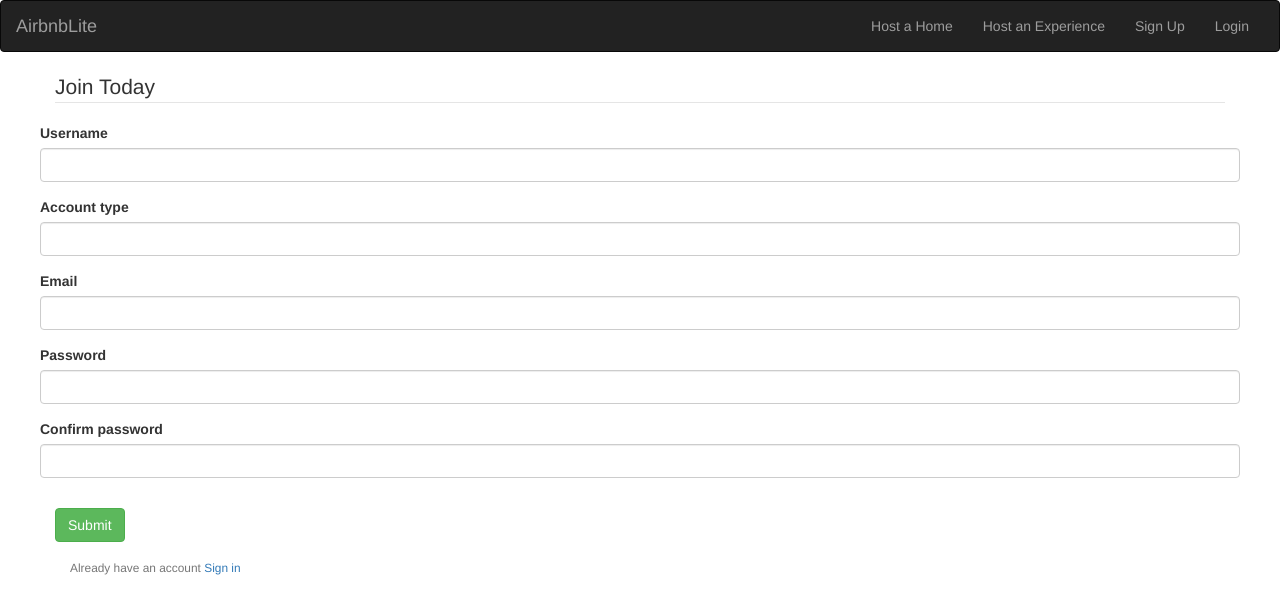
After one commit to gkang2018/AirbnbLite, a Python web app: template templates/newProperty.html in a window 1280 px wide. The commit adds this page. Shown: the top 614 px of the page. Run offline with Jinja, Linux system fonts and the light colour scheme; the template is opened without the code that fills it, so the values that code supplies are empty, except form fields; form fields are guessed from the names that the template uses; some libraries are stand-ins or nearby versions.

Commit message:
added layout template

```diff
--- /dev/null
+++ b/templates/newProperty.html
@@ -0,0 +1,117 @@
+<!DOCTYPE html>
+<html>
+<head>
+    <title>Home Page</title>
+    <link rel="stylesheet" href="https://maxcdn.bootstrapcdn.com/bootstrap/3.3.7/css/bootstrap.min.css" integrity="sha384-BVYiiSIFeK1dGmJRAkycuHAHRg32OmUcww7on3RYdg4Va+PmSTsz/K68vbdEjh4u" crossorigin="anonymous">
+    <style>
+
+    </style>
+</head>
+<body>
+    <nav class="navbar transparent navbar-inverse">
+        <div class="container-fluid">
+          <!-- Brand and toggle get grouped for better mobile display -->
+          <div class="navbar-header">
+            <button type="button" class="navbar-toggle collapsed" data-toggle="collapse" data-target="#bs-example-navbar-collapse-1" aria-expanded="false">
+              <span class="sr-only">Toggle navigation</span>
+              <span class="icon-bar"></span>
+              <span class="icon-bar"></span>
+              <span class="icon-bar"></span>
+            </button>
+            <a href = "/" class="navbar-brand" href="#"><span class = "navText">AirbnbLite</span></a>
+          </div>
+
+          <!-- Collect the nav links, forms, and other content for toggling -->
+          <div class="collapse navbar-collapse" id="bs-example-navbar-collapse-1">
+            <ul class="nav navbar-nav navbar-right">
+                <li class = "test"><a href="#"><span class = "navText">Host a Home</span></a></li>
+                <li><a class = "navText" href="#"><span class = "navText">Host an Experience</span></a></li>
+                <li><a class = "navText" href="#"><span class = "navText">Sign Up</span></a></li>
+                <li><a class = "navText" href="#"><span class = "navText"> Login</span></a></li>
+
+            </ul>
+          </div><!-- /.navbar-collapse -->
+        </div><!-- /.container-fluid -->
+      </nav>
+        <div class = "container">
+            <div class = "content-section">
+                <form method = "POST" action = "/register/" class="form-horizontal">
+                        {{form.hidden_tag()}}
+                        <fieldset class = "form-group">
+                            <legend class = "border-bottom mb-4">Join Today</legend>
+                            <div class = "form-group">
+                                {{ form.username.label(class='form-control-label') }}
+
+                                {% if form.username.errors %}
+                                    <div class = "has-error has-feedback">
+                                        {% for error in form.username.errors %}
+                                            <span>{{ error }}</span>
+                                        {% endfor %}
+                                    </div>
+                                {% else %}
+                                    {{ form.username(class='form-control form-control-lg') }}
+                                {% endif %}
+                            </div>
+                            <div class = "form-group">
+                                {{ form.accountType.label(class='form-control-label') }}
+                                {% if form.accountType.errors %}
+                                    <div class = "has-error has-feedback">
+                                        {% for error in form.accountType.errors %}
+                                            <span>{{ error }}</span>
+                                        {% endfor %}
+                                    </div>
+                                {% else %}
+                                    {{ form.accountType(class='form-control form-control-lg') }}
+                                {% endif %}
+                            </div>
+                            <div class = "form-group">
+                                    {{ form.email.label(class='form-control-label') }}
+                                    {% if form.email.errors %}
+                                        <div class = "has-error has-feedback">
+                                            {% for error in form.email.errors %}
+                                                <span>{{ error }}</span>
+                                            {% endfor %}
+                                        </div>
+                                    {% else %}
+                                        {{ form.email(class='form-control form-control-lg') }}
+                                    {% endif %}
+                            </div>
+                            <div class = "form-group">
+                                    {{ form.password.label(class='form-control-label') }}
+                                    {% if form.password.errors %}
+                                        <div class = "has-error has-feedback">
+                                            {% for error in form.password.errors %}
+                                                <span>{{ error }}</span>
+                                            {% endfor %}
+                                        </div>
+                                    {% else %}
+                                        {{ form.password(class='form-control form-control-lg') }}
+                                    {% endif %}
+                            </div>
+                            <div class = "form-group">
+                                    {{ form.confirm_password.label(class='form-control-label') }}
+                                    {% if form.confirm_password.errors %}
+                                        <div class = "has-error has-feedback">
+                                            {% for error in form.confirm_password.errors %}
+                                                <span>{{ error }}</span>
+                                            {% endfor %}
+                                        </div>
+                                    {% else %}
+                                        {{ form.confirm_password(class='form-control form-control-lg') }}
+                                    {% endif %}
+                            </div>
+                        </fieldset>
+                        <div class = "form-group">
+                            {{ form.submit(class="btn btn-success") }}
+                        </div>
+                    </form>
+                </div>
+                <div class = "border-top pt-3">
+                        <small class = "text-muted">
+                            Already have an account <a href = "/login/"> Sign in</a>
+                        </small>
+                </div>
+            </div>
+
+</body>
+</html>
```
Also changed, not shown: app.py (+37 -11 lines), forms.py (+12 -1 lines), templates/properties.html (+31 -4 lines), user.py (added, +9 -0 lines), static/images/paris.jpg (added), templates/layout.html (added).
